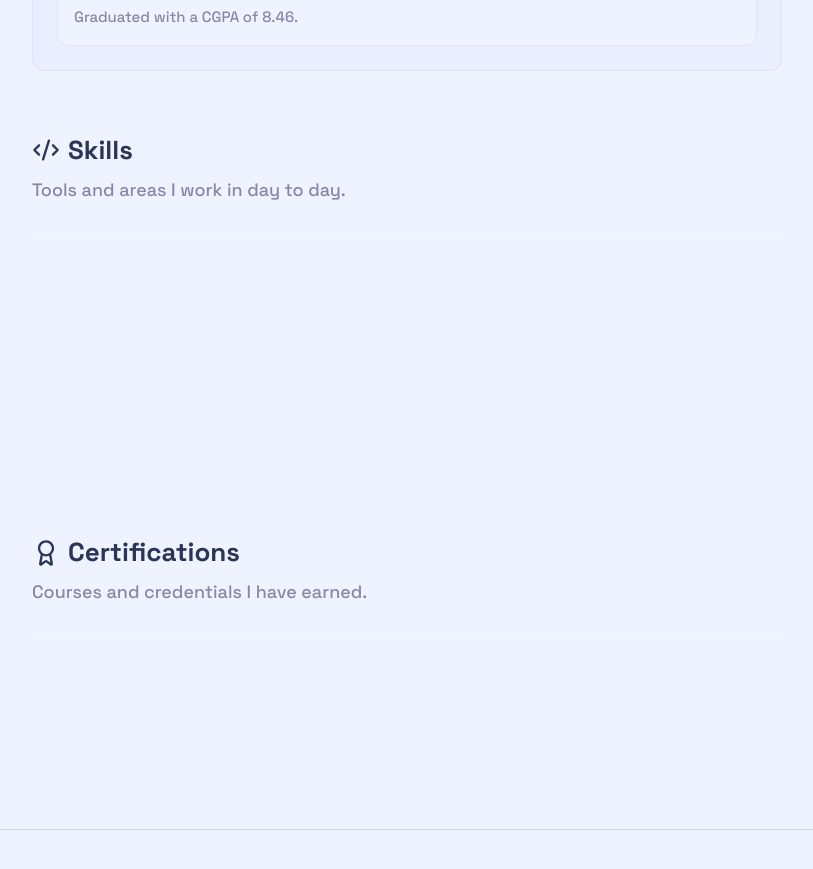
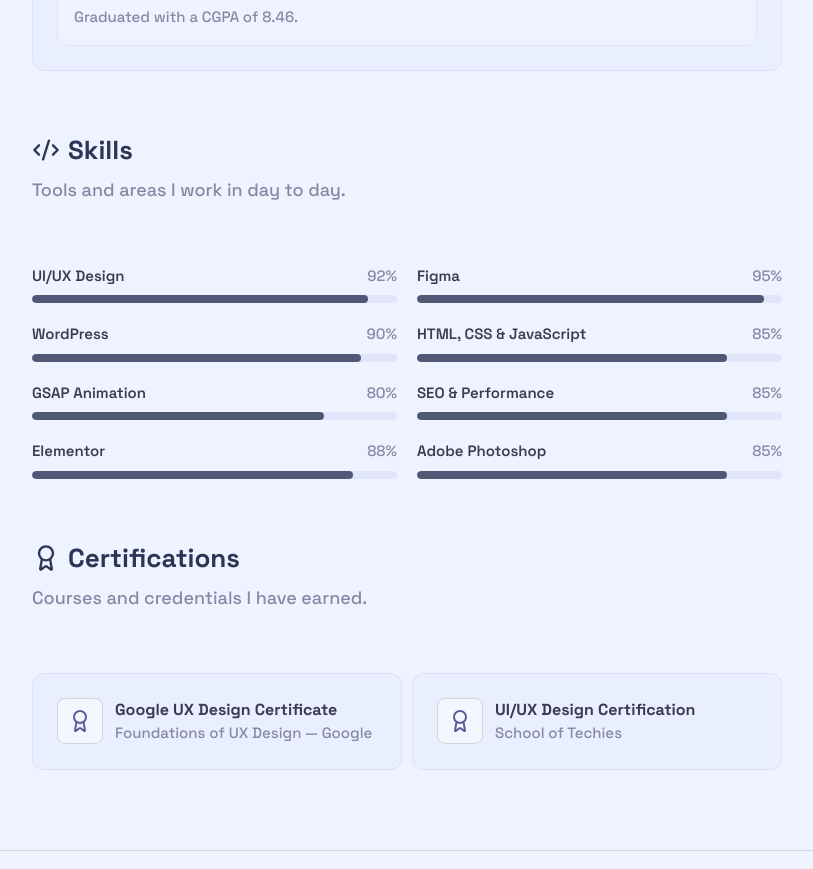
Before and after one commit to Dhanush-U/dhanush-portfolio, a Next.js app: page /about in a window 1280 px wide. Shown: the part 1920-2789 px from the top of the page, without its empty margins (233-1046 px from the left). Built offline with nearby package versions, Linux system fonts and the light colour scheme; no server answers.

Commit message:
About page update

```diff
--- a/app/(pages)/about/_components/about-client.tsx
+++ b/app/(pages)/about/_components/about-client.tsx
@@ -1,6 +1,6 @@
 'use client';
 
-import { motion } from 'motion/react';
+import { useEffect, useRef, useState } from 'react';
 import { Award, Briefcase, Code2, GraduationCap, User } from 'lucide-react';
 
 import SectionHeading from '@/components/section-heading';
@@ -71,6 +71,62 @@ const CERTIFICATIONS = [
   },
 ];
 
+function SkillBar({ name, value }: { name: string; value: number }) {
+  const ref = useRef<HTMLDivElement>(null);
+  const [visible, setVisible] = useState(false);
+  const [count, setCount] = useState(0);
+
+  // Reveal when the bar scrolls into view (once)
+  useEffect(() => {
+    const el = ref.current;
+    if (!el) return;
+    const observer = new IntersectionObserver(
+      (entries) => {
+        entries.forEach((entry) => {
+          if (entry.isIntersecting) {
+            setVisible(true);
+            observer.disconnect();
+          }
+        });
+      },
+      { threshold: 0.3 }
+    );
+    observer.observe(el);
+    return () => observer.disconnect();
+  }, []);
+
+  // Count the number up in sync with the bar fill
+  useEffect(() => {
+    if (!visible) return;
+    let raf = 0;
+    let start: number | null = null;
+    const duration = 1000;
+    const step = (timestamp: number) => {
+      if (start === null) start = timestamp;
+      const progress = Math.min((timestamp - start) / duration, 1);
+      setCount(Math.round(progress * value));
+      if (progress < 1) raf = requestAnimationFrame(step);
+    };
+    raf = requestAnimationFrame(step);
+    return () => cancelAnimationFrame(raf);
+  }, [visible, value]);
+
+  return (
+    <div ref={ref}>
+      <div className='mb-2 flex items-center justify-between'>
+        <p className='text-light-gray-4 text-[15px] font-semibold'>{name}</p>
+        <p className='text-light-gray-2 text-[15px] font-medium'>{count}%</p>
+      </div>
+      <div className='bg-dark-gray-3 h-2 w-full overflow-hidden rounded-full'>
+        <div
+          className='h-full rounded-full bg-white/80'
+          style={{ width: visible ? `${value}%` : '0%', transition: 'width 1s ease-out' }}
+        />
+      </div>
+    </div>
+  );
+}
+
 export default function AboutSection() {
   return (
     <div className='space-y-16'>
@@ -101,17 +157,14 @@ export default function AboutSection() {
           icon={<Briefcase size={28} />}
         />
         <div className='flex w-full flex-col gap-2.5'>
-          {EXPERIENCE.map((exp, index) => (
-            <motion.div
+          {EXPERIENCE.map((exp) => (
+            <div
               key={exp.company}
-              initial={{ opacity: 0, y: 20 }}
-              animate={{ opacity: 1, y: 0 }}
-              transition={{ duration: 0.5, delay: index * 0.1 }}
               className='bg-very-dark-gray border-dark-gray-3 flex w-full flex-col gap-5 rounded-xl border p-4 sm:p-6'
             >
               <div className='flex w-full items-center justify-between'>
                 <div className='flex flex-1 items-center gap-2'>
-                  <div className='bg-dark-gray-4 border-border-color flex items-center justify-center rounded-lg border p-2.5'>
+                  <div className='bg-dark-gray-4 border-border-color flex flex-none items-center justify-center rounded-lg border p-2.5'>
                     <Briefcase
                       size={26}
                       className='text-light-gray-3'
@@ -136,7 +189,9 @@ export default function AboutSection() {
                     </div>
                   </div>
                 </div>
-                <h3 className='text-light-gray-2 hidden text-lg font-bold sm:block'>{exp.year}</h3>
+                <h3 className='text-light-gray-2 hidden flex-none text-lg font-bold sm:block'>
+                  {exp.year}
+                </h3>
               </div>
               <div className='border-dark-gray-3 bg-darkest-gray flex w-full flex-col gap-1 rounded-xl border p-4'>
                 <p className='text-light-gray-4 text-base font-bold'>{exp.title}</p>
@@ -144,7 +199,7 @@ export default function AboutSection() {
                   {exp.description}
                 </p>
               </div>
-            </motion.div>
+            </div>
           ))}
         </div>
       </section>
@@ -157,12 +212,9 @@ export default function AboutSection() {
           icon={<GraduationCap size={28} />}
         />
         <div className='flex w-full flex-col gap-2.5'>
-          {EDUCATION.map((edu, index) => (
-            <motion.div
+          {EDUCATION.map((edu) => (
+            <div
               key={edu.title}
-              initial={{ opacity: 0, y: 20 }}
-              animate={{ opacity: 1, y: 0 }}
-              transition={{ duration: 0.5, delay: index * 0.1 }}
               className='bg-very-dark-gray border-dark-gray-3 flex w-full flex-col gap-5 rounded-xl border p-4 sm:p-6'
             >
               <div className='flex w-full items-center justify-between gap-3'>
@@ -185,7 +237,7 @@ export default function AboutSection() {
                 <p className='text-light-gray-4 text-base font-bold'>{edu.title}</p>
                 <p className='text-light-gray-2 text-[15px] font-medium'>{edu.description}</p>
               </div>
-            </motion.div>
+            </div>
           ))}
         </div>
       </section>
@@ -197,27 +249,13 @@ export default function AboutSection() {
           description='Tools and areas I work in day to day.'
           icon={<Code2 size={28} />}
         />
-        <div className='grid grid-cols-1 gap-x-10 gap-y-6 lg:grid-cols-2'>
-          {SKILLS.map((skill, index) => (
-            <motion.div
+        <div className='relative grid h-min w-full grid-cols-1 gap-5 lg:grid-cols-[repeat(2,minmax(50px,1fr))]'>
+          {SKILLS.map((skill) => (
+            <SkillBar
               key={skill.name}
-              initial={{ opacity: 0, y: 20 }}
-              animate={{ opacity: 1, y: 0 }}
-              transition={{ duration: 0.5, delay: index * 0.05 }}
-            >
-              <div className='mb-2 flex items-center justify-between'>
-                <p className='text-light-gray-4 text-[15px] font-semibold'>{skill.name}</p>
-                <p className='text-light-gray-2 text-[15px] font-medium'>{skill.value}%</p>
-              </div>
-              <div className='bg-dark-gray-3 h-2 w-full overflow-hidden rounded-full'>
-                <motion.div
-                  initial={{ width: 0 }}
-                  animate={{ width: `${skill.value}%` }}
-                  transition={{ duration: 0.8, ease: 'easeOut' }}
-                  className='h-full rounded-full bg-white/80'
-                />
-              </div>
-            </motion.div>
+              name={skill.name}
+              value={skill.value}
+            />
           ))}
         </div>
       </section>
@@ -229,13 +267,10 @@ export default function AboutSection() {
           description='Courses and credentials I have earned.'
           icon={<Award size={28} />}
         />
-        <div className='grid grid-cols-1 gap-2.5 lg:grid-cols-2'>
-          {CERTIFICATIONS.map((cert, index) => (
-            <motion.div
+        <div className='relative grid h-min w-full grid-cols-1 gap-2.5 lg:grid-cols-[repeat(2,minmax(50px,1fr))]'>
+          {CERTIFICATIONS.map((cert) => (
+            <div
               key={cert.title}
-              initial={{ opacity: 0, y: 20 }}
-              animate={{ opacity: 1, y: 0 }}
-              transition={{ duration: 0.5, delay: index * 0.1 }}
               className='bg-very-dark-gray border-dark-gray-3 flex items-center gap-3 rounded-xl border p-6'
             >
               <div className='bg-dark-gray-4 border-border-color flex flex-none items-center justify-center rounded-lg border p-2.5'>
@@ -248,7 +283,7 @@ export default function AboutSection() {
                 <p className='text-light-gray-4 text-base font-bold'>{cert.title}</p>
                 <p className='text-light-gray-2 text-[15px] font-medium'>{cert.issuer}</p>
               </div>
-            </motion.div>
+            </div>
           ))}
         </div>
       </section>
```
